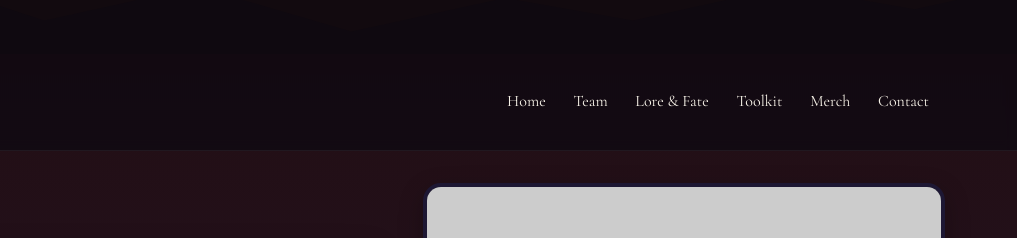
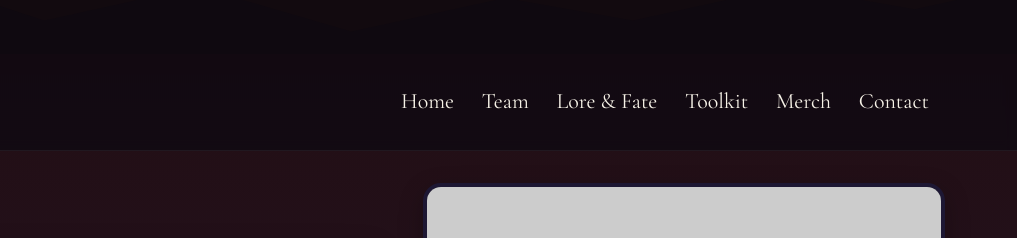
Before and after one commit to Eclipsion-Games/Website, a website built with Vite: page index.html in a window 1280 px wide. Shown: the part 506-744 px from the top of the page, 263-1280 px from the left. Built offline with nearby package versions, Linux system fonts and the light colour scheme; placeholder pictures from the web are drawn by us.

Commit message:
Made the main-nav font size bigger

```diff
--- a/src/styles/layout.css
+++ b/src/styles/layout.css
@@ -27,7 +27,10 @@
 .logo a:hover { filter: brightness(1.08); }
 .logo{font-weight:700; letter-spacing:.06em}
 .logo img{display:block;height:clamp(48px,8vw,96px);width:auto;}
-.main-nav a{margin-left:24px}
+.main-nav a{
+  margin-left:24px;
+  font-size: 22px;
+}
 .main-nav a:hover{text-decoration:underline}
 
 
```
